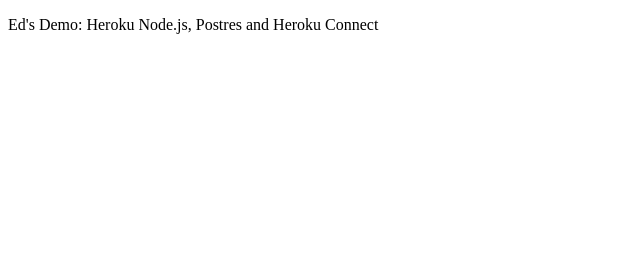
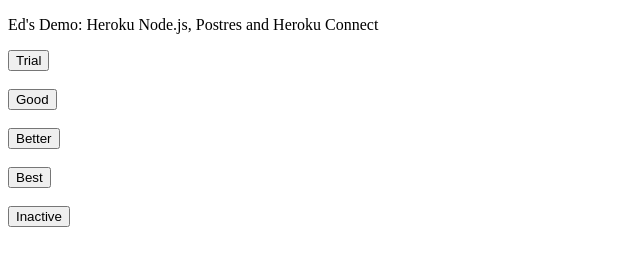
Before and after one commit to bmc-sf/bmc-node-postgres-demo, a website: page demo.html in a window 1280 px wide. Shown: the whole page, without its empty margins (0-640 px from the left). Drawn offline with Linux system fonts and the light colour scheme.

Commit message:
Ed demo add buttons pageTEST2

```diff
--- a/demo.html
+++ b/demo.html
@@ -4,7 +4,25 @@
 
 <p>Ed's Demo:  Heroku Node.js, Postres and Heroku Connect</p>
 
-
+<form action="http://bmc-node-postgres-demo.herokuapp.com/updateTrial">
+    <input type="submit" value="Trial" />
+</form>
+</br>
+<form action="http://bmc-node-postgres-demo.herokuapp.com/updateGood">
+    <input type="submit" value="Good" />
+</form>
+</br>
+<form action="http://bmc-node-postgres-demo.herokuapp.com/updateBetter">
+    <input type="submit" value="Better" />
+</form>
+</br>
+<form action="http://bmc-node-postgres-demo.herokuapp.com/updateBest">
+    <input type="submit" value="Best" />
+</form>
+</br>
+<form action="http://bmc-node-postgres-demo.herokuapp.com/updateInactive">
+    <input type="submit" value="Inactive" />
+</form>
 
 </body>
 </html>
--- a/server.js
+++ b/server.js
@@ -58,7 +58,7 @@
 });
 
 app.get('/buttons', function (req, res){
-	res.sendFile("demo.html");
+	res.sendFile('demo.html');
 });
 
 // GET request runs SELECT * query
```
